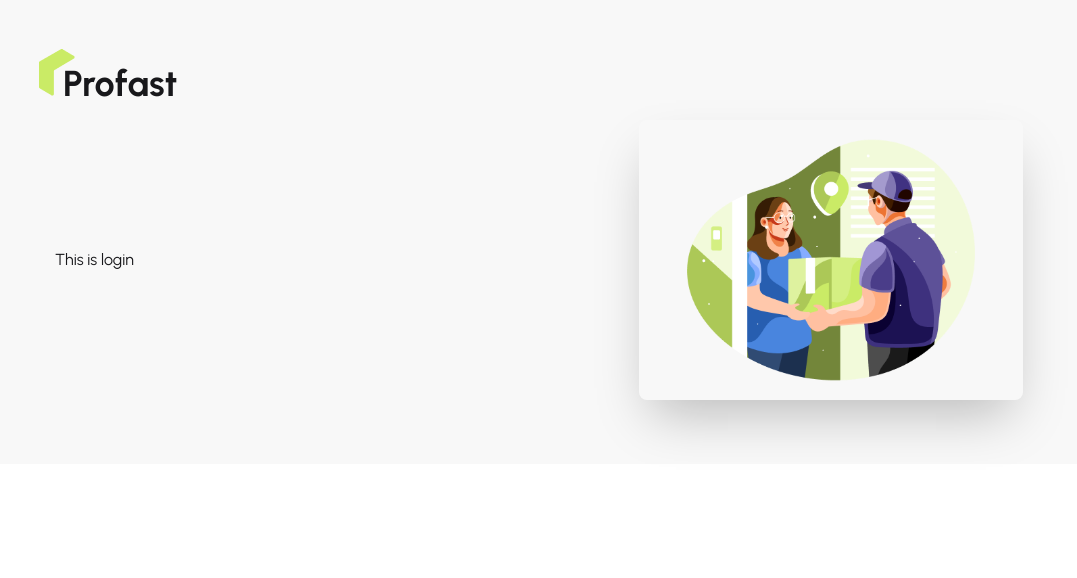
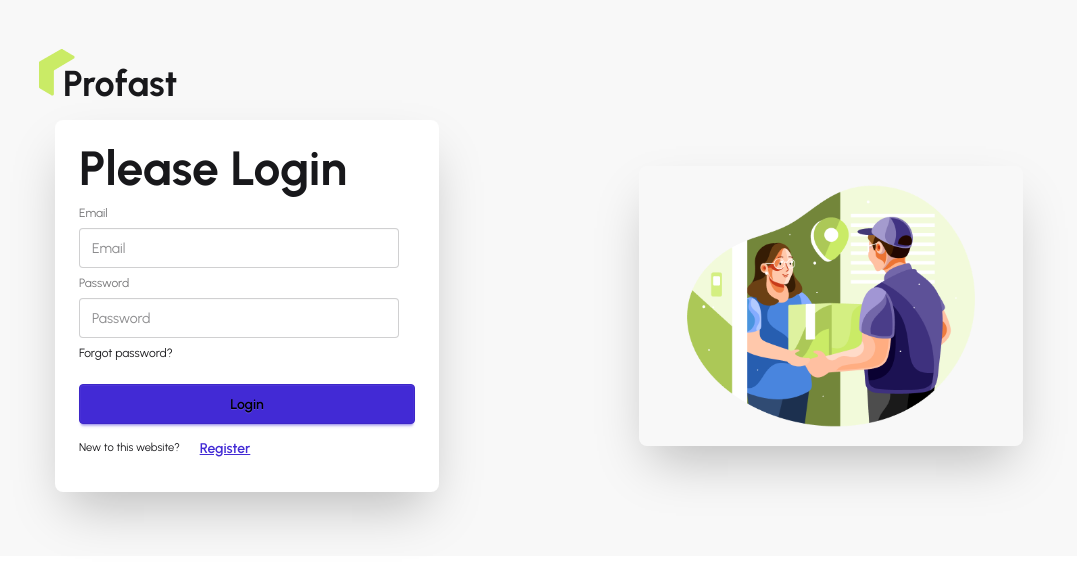
Before and after one commit to Al-AminWeb/zap-shift-client-side, a React (Vite) app: page /login in a window 1280 px wide. Shown: the top 578 px of the page, without its empty margins (9-1086 px from the left). Built offline with nearby package versions, Linux system fonts and the light colour scheme.

Commit message:
login and register page added

```diff
--- a/package.json
+++ b/package.json
@@ -14,6 +14,7 @@
     "react": "^19.1.0",
     "react-dom": "^19.1.0",
     "react-fast-marquee": "^1.6.5",
+    "react-hook-form": "^7.58.1",
     "react-icons": "^5.5.0",
     "react-responsive-carousel": "^3.2.23",
     "swiper": "^11.2.8"
--- /dev/null
+++ b/src/pages/Authentication/Register/Register.jsx
@@ -0,0 +1,58 @@
+import React from 'react';
+import { useForm } from 'react-hook-form';
+// import useAuth from '../../../hooks/useAuth';
+import { Link } from 'react-router';
+// import SocialLogin from '../SocialLogin/SocialLogin';
+
+const Register = () => {
+    const { register, handleSubmit, formState: { errors } } = useForm();
+    // const { createUser } = useAuth();
+
+    const onSubmit = data => {
+        console.log(data);
+        createUser(data.email, data.password)
+            .then(result => {
+                console.log(result.user)
+            })
+            .catch(error => {
+                console.error(error);
+            })
+    }
+
+    return (
+
+        <div className="card bg-base-100 w-full max-w-sm shrink-0 shadow-2xl">
+            <div className="card-body">
+                <h1 className="text-5xl font-bold">Create Account</h1>
+                <form onSubmit={handleSubmit(onSubmit)}>
+                    <fieldset className="fieldset">
+                        {/* email field */}
+                        <label className="label">Email</label>
+                        <input type="email"
+                               {...register('email', { required: true })}
+                               className="input" placeholder="Email" />
+                        {
+                            errors.email?.type === 'required' && <p className='text-red-500'>Email is required</p>
+                        }
+
+                        <label className="label">Password</label>
+                        <input type="password" {...register('password', { required: true, minLength: 6 })} className="input" placeholder="Password" />
+                        {
+                            errors.password?.type === 'required' && <p className='text-red-500'>Password is required</p>
+                        }
+                        {
+                            errors.password?.type === 'minLength' && <p className='text-red-500'>Password must be 6 characters or longer</p>
+                        }
+
+                        <div><a className="link link-hover">Forgot password?</a></div>
+                        <button className="btn btn-primary text-black mt-4">Register</button>
+                    </fieldset>
+                    <p><small>Already have an account? <Link className="btn btn-link" to="/login">Login</Link></small></p>
+                </form>
+                {/*<SocialLogin></SocialLogin>*/}
+            </div>
+        </div>
+    );
+};
+
+export default Register;
--- a/src/pages/Authentication/login/LogIn.jsx
+++ b/src/pages/Authentication/login/LogIn.jsx
@@ -1,9 +1,52 @@
 import React from 'react';
+import { useForm } from 'react-hook-form';
+import { Link } from 'react-router';
+// import SocialLogin from '../SocialLogin/SocialLogin';
 
 const Login = () => {
+    const { register, handleSubmit, formState: { errors } } = useForm();
+
+    const onSubmit = data => {
+        console.log(data);
+    }
+
     return (
-        <div>
-            <h2>This is login</h2>
+        <div className="card bg-base-100 w-full max-w-sm shrink-0 shadow-2xl">
+            <div className="card-body">
+                <h1 className="text-5xl font-bold">Please Login</h1>
+                <form onSubmit={handleSubmit(onSubmit)}>
+                    <fieldset className="fieldset">
+
+                        <label className="label">Email</label>
+                        <input
+                            type="email"
+                            {...register('email')}
+                            className="input" placeholder="Email" />
+
+
+                        <label className="label">Password</label>
+                        <input
+                            type="password"
+                            {...register('password', {
+                                required: true,
+                                minLength: 6
+                            })}
+                            className="input" placeholder="Password" />
+                        {
+                            errors.password?.type === 'required' && <p className='text-red-500'>Password is required</p>
+                        }
+                        {
+                            errors.password?.type === 'minLength' && <p className='text-red-500'>Password Must be 6 characters or longer</p>
+                        }
+
+                        <div><a className="link link-hover">Forgot password?</a></div>
+
+                        <button className="btn btn-primary text-black mt-4">Login</button>
+                    </fieldset>
+                    <p><small>New to this website? <Link className="btn btn-link" to="/register">Register</Link></small></p>
+                </form>
+                {/*<SocialLogin></SocialLogin>*/}
+            </div>
         </div>
     );
 };
--- a/src/router/router.jsx
+++ b/src/router/router.jsx
@@ -5,6 +5,7 @@ import RootLayouts from "../layouts/RootLayouts.jsx";
 import Home from "../pages/Home/home/Home.jsx";
 import AuthLayout from "../layouts/AuthLayout.jsx";
 import Login from "../pages/Authentication/login/LogIn.jsx";
+import Register from "../pages/Authentication/Register/Register.jsx";
 
 export const router = createBrowserRouter([
     {
@@ -25,6 +26,10 @@ export const router = createBrowserRouter([
         {
             path:'/login',
             Component:Login,
+        },
+        {
+            path:'/register',
+            Component:Register,
         }
     ]
     }
```
Also changed, not shown: 1 other file (tests, documents, lock files or other folders).
